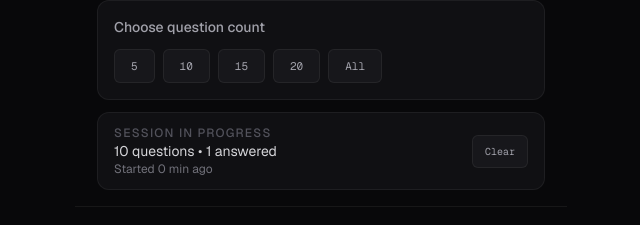
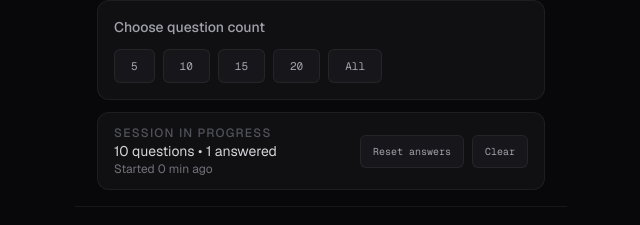
Before and after one commit to rohith-0099/CCW_MCQ_WEBSITE, a Next.js app: page /practice/DBMS in a window 1280 px wide. Both pictures are taken after a click on the button "10". Shown: the part 147-372 px from the top of the page, without its empty margins (319-959 px from the left). Built offline with nearby package versions, Linux system fonts and the light colour scheme.

Commit message:
Add reset answers action in practice

```diff
--- a/src/app/practice/[subject]/page.tsx
+++ b/src/app/practice/[subject]/page.tsx
@@ -260,12 +260,20 @@ export default function PracticePage({ params }: { params: { subject: string } }
                 </p>
                 <p className="text-xs text-zinc-500">Started {elapsedMinutes} min ago</p>
               </div>
+              <div className="flex items-center gap-2">
+                <button
+                  onClick={() => updateSession({ answers: {}, currentIndex: 0 })}
+                  className="rounded-md border border-white/[0.06] bg-surface2 px-3 py-2 font-mono text-[10px] text-zinc-400 transition hover:border-white/[0.12] hover:text-zinc-100"
+                >
+                  Reset answers
+                </button>
                 <button
                   onClick={clearSession}
                   className="rounded-md border border-white/[0.06] bg-surface2 px-3 py-2 font-mono text-[10px] text-zinc-400 transition hover:border-white/[0.12] hover:text-zinc-100"
                 >
                   Clear
                 </button>
+              </div>
             </div>
           )}
         </header>
```
Lines whose indentation alone changed are shown as unchanged.
